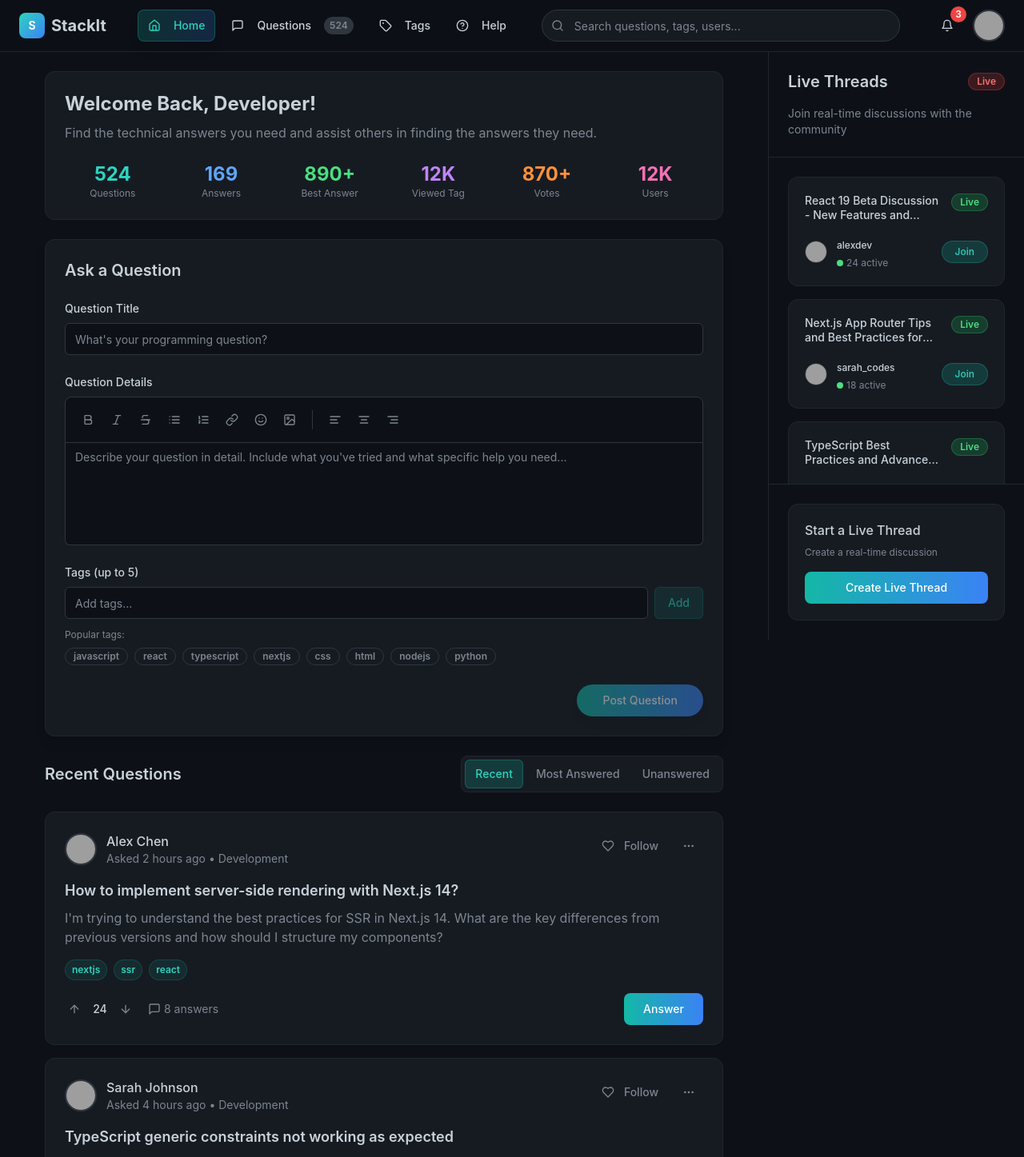
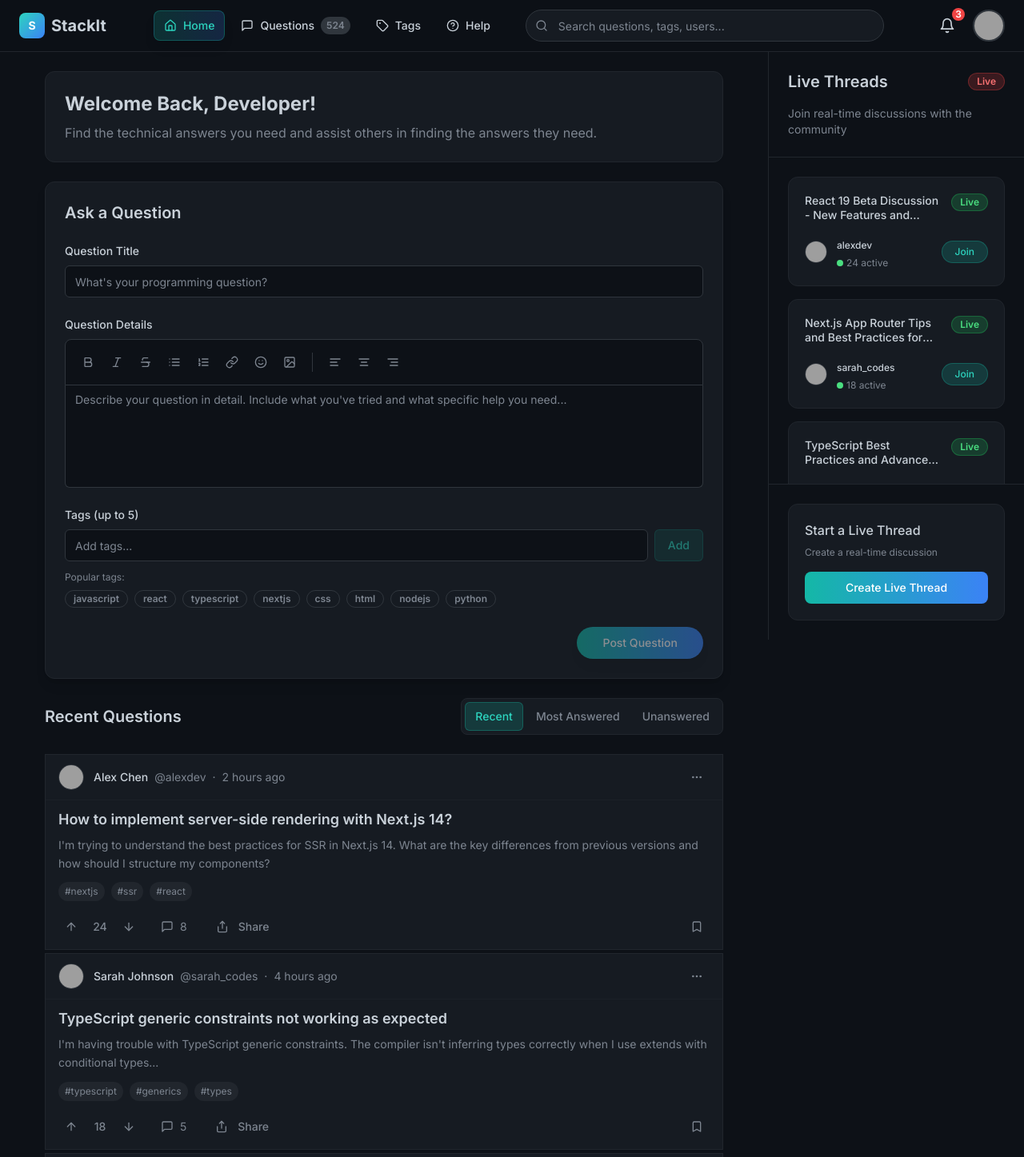
Before and after one commit to ombhanushaliii/VishalMegaMart, a Next.js app in the folder frontend/: page / in a window 1280 px wide. Shown: the top 1447 px of the page at 80% size. Built offline with nearby package versions, Linux system fonts and the light colour scheme; grey boxes are pictures that could not be loaded.

Commit message:
feat: fixed ui, sizing, font, nav

```diff
--- a/frontend/app/globals.css
+++ b/frontend/app/globals.css
@@ -1,3 +1,4 @@
+@import url('https://fonts.googleapis.com/css2?family=Inter:ital,opsz,wght@0,14..32,100..900;1,14..32,100..900&display=swap');
 @tailwind base;
 @tailwind components;
 @tailwind utilities;
@@ -65,6 +66,7 @@
   }
   body {
     @apply bg-background text-foreground;
+    font-family: "Inter", sans-serif;
     font-feature-settings: "rlig" 1, "calt" 1;
   }
 }
--- a/frontend/app/page.tsx
+++ b/frontend/app/page.tsx
@@ -5,7 +5,7 @@ import { Navbar } from "@/components/navbar"
 import { RightSidebar } from "@/components/right-sidebar"
 import { MainContent } from "@/components/main-content"
 
-export type ContentView = "home" | "questions" | "tags" | "help" | "notifications"
+export type ContentView = "home" | "questions" | "tags" | "help" | "notifications" | "profile"
 
 export default function HomePage() {
   const [currentView, setCurrentView] = useState<ContentView>("home")
--- a/frontend/components/main-content.tsx
+++ b/frontend/components/main-content.tsx
@@ -67,37 +67,9 @@ function WelcomeSection() {
   return (
     <div className="bg-[#161B22] rounded-xl border border-[#21262D] p-6">
       <h1 className="text-2xl font-bold text-[#C9D1D9] mb-2">Welcome Back, Developer!</h1>
-      <p className="text-[#7D8590] mb-6">
+      <p className="text-[#7D8590]">
         Find the technical answers you need and assist others in finding the answers they need.
       </p>
-
-      {/* Statistics */}
-      <div className="grid grid-cols-2 md:grid-cols-6 gap-4">
-        <div className="text-center">
-          <div className="text-2xl font-bold text-teal-400">524</div>
-          <div className="text-xs text-[#7D8590]">Questions</div>
-        </div>
-        <div className="text-center">
-          <div className="text-2xl font-bold text-blue-400">169</div>
-          <div className="text-xs text-[#7D8590]">Answers</div>
-        </div>
-        <div className="text-center">
-          <div className="text-2xl font-bold text-green-400">890+</div>
-          <div className="text-xs text-[#7D8590]">Best Answer</div>
-        </div>
-        <div className="text-center">
-          <div className="text-2xl font-bold text-purple-400">12K</div>
-          <div className="text-xs text-[#7D8590]">Viewed Tag</div>
-        </div>
-        <div className="text-center">
-          <div className="text-2xl font-bold text-orange-400">870+</div>
-          <div className="text-xs text-[#7D8590]">Votes</div>
-        </div>
-        <div className="text-center">
-          <div className="text-2xl font-bold text-pink-400">12K</div>
-          <div className="text-xs text-[#7D8590]">Users</div>
-        </div>
-      </div>
     </div>
   )
 }
--- a/frontend/components/navbar.tsx
+++ b/frontend/components/navbar.tsx
@@ -1,6 +1,5 @@
 "use client"
 import { Search, Bell, Home, MessageSquare, Tag, HelpCircle } from "lucide-react"
-import { Button } from "@/components/ui/button"
 import { Input } from "@/components/ui/input"
 import { Avatar, AvatarFallback, AvatarImage } from "@/components/ui/avatar"
 import {
@@ -43,12 +42,11 @@ export function Navbar({ currentView, onViewChange }: NavbarProps) {
           {/* Navigation Items */}
           <div className="hidden lg:flex items-center space-x-2">
             {navigationItems.map((item) => (
-              <Button
+              <button
                 key={item.value}
-                variant="ghost"
                 onClick={() => onViewChange(item.value)}
                 className={cn(
-                  "relative px-3 py-2 text-sm font-medium rounded-lg",
+                  "relative px-3 py-2 text-sm font-medium rounded-lg inline-flex items-center justify-center transition-colors",
                   currentView === item.value
                     ? "bg-gradient-to-r from-teal-500/20 to-blue-500/20 text-teal-400 border border-teal-500/30 shadow-lg"
                     : "text-[#C9D1D9] hover:bg-[#161B22] hover:text-teal-400",
@@ -61,7 +59,7 @@ export function Navbar({ currentView, onViewChange }: NavbarProps) {
                     {item.count}
                   </Badge>
                 )}
-              </Button>
+              </button>
             ))}
           </div>
 
@@ -81,20 +79,18 @@ export function Navbar({ currentView, onViewChange }: NavbarProps) {
         <div className="flex items-center space-x-3 flex-shrink-0">
           {/* Notifications */}
           <div className="relative">
-            <Button
-              variant="ghost"
-              size="icon"
+            <button
               onClick={() => onViewChange("notifications")}
               className={cn(
-                "rounded-full",
+                "rounded-full hover:shadow-lg transition-shadow duration-200 h-10 w-10 inline-flex items-center justify-center",
                 currentView === "notifications"
                   ? "bg-teal-500/20 text-teal-400 border border-teal-500/30"
-                  : "text-[#C9D1D9] hover:bg-[#161B22]",
+                  : "text-[#C9D1D9]",
               )}
             >
               <Bell className="h-5 w-5" />
-            </Button>
-            <Badge className="absolute -top-1 -right-1 h-5 w-5 rounded-full bg-red-500 text-white text-xs flex items-center justify-center p-0">
+            </button>
+            <Badge className="absolute -top-0.5 -right-0.5 h-4 w-4 rounded-full bg-red-500 text-white text-xs flex items-center justify-center p-0">
               3
             </Badge>
           </div>
@@ -102,8 +98,7 @@ export function Navbar({ currentView, onViewChange }: NavbarProps) {
           {/* User menu */}
           <DropdownMenu>
             <DropdownMenuTrigger asChild>
-              <Button
-                variant="ghost"
+              <button
                 className={cn(
                   "relative h-10 w-10 rounded-full transition-all duration-300 hover:scale-110",
                   currentView === "profile" && "ring-2 ring-teal-400 ring-offset-2 ring-offset-[#0D1117]",
@@ -113,11 +108,13 @@ export function Navbar({ currentView, onViewChange }: NavbarProps) {
                   <AvatarImage src="/placeholder.svg?height=40&width=40" alt="User" />
                   <AvatarFallback className="bg-[#161B22] text-[#C9D1D9]">JD</AvatarFallback>
                 </Avatar>
-              </Button>
+              </button>
             </DropdownMenuTrigger>
             <DropdownMenuContent
-              className="w-56 bg-[#161B22] border-[#30363D] text-[#C9D1D9]"
+              className="w-56 bg-[#161B22] border-[#30363D] text-[#C9D1D9] animate-in slide-in-from-top-2 duration-300 ease-in-out"
               align="end"
+              side="bottom"
+              sideOffset={4}
             >
               <DropdownMenuItem
                 className={cn("hover:bg-[#21262D] cursor-pointer transition-colors duration-200")}
@@ -138,13 +135,11 @@ export function Navbar({ currentView, onViewChange }: NavbarProps) {
       <div className="lg:hidden border-t border-[#21262D] bg-[#0D1117]">
         <div className="flex flex-wrap justify-between px-4 py-2">
           {navigationItems.slice(0, 4).map((item) => (
-            <Button
+            <button
               key={item.value}
-              variant="ghost"
-              size="sm"
               onClick={() => onViewChange(item.value)}
               className={cn(
-                "flex-1 text-xs",
+                "flex-1 text-xs h-9 rounded-md px-3 inline-flex items-center justify-center gap-2 whitespace-nowrap font-medium transition-colors hover:bg-accent hover:text-accent-foreground",
                 currentView === item.value
                   ? "bg-teal-500/20 text-teal-400"
                   : "text-[#7D8590] hover:text-[#C9D1D9]",
@@ -152,7 +147,7 @@ export function Navbar({ currentView, onViewChange }: NavbarProps) {
             >
               <item.icon className="h-3 w-3 mr-1" />
               {item.label}
-            </Button>
+            </button>
           ))}
         </div>
       </div>
--- a/frontend/components/question-feed.tsx
+++ b/frontend/components/question-feed.tsx
@@ -166,65 +166,57 @@ export function QuestionFeed({ onQuestionSelect }: QuestionFeedProps) {
         </div>
       </div>
 
-      <div className="space-y-3 md:space-y-4">
+      <div className="space-y-1">
         {filteredQuestions.map((question) => (
-          <div
+          <article
             key={question.id}
-            className="bg-[#161B22] rounded-xl border border-[#21262D] p-3 sm:p-4 md:p-6 hover:border-[#30363D] transition-all duration-300 group cursor-pointer hover:shadow-lg hover:scale-[1.01]"
+            className="bg-[#161B22] border border-[#21262D] hover:border-[#30363D] transition-colors cursor-pointer"
             onClick={() => onQuestionSelect?.(question.id)}
           >
-            {/* Question Header */}
-            <div className="flex items-start justify-between mb-3 md:mb-4 gap-2">
-              <div className="flex items-center space-x-2 md:space-x-3 min-w-0 flex-1">
-                <Avatar className="h-8 w-8 sm:h-10 sm:w-10 border-2 border-[#30363D] transition-all duration-300 group-hover:border-teal-400 flex-shrink-0">
+            {/* Post Header */}
+            <div className="px-4 py-3 border-b border-[#21262D]/50">
+              <div className="flex items-center gap-3">
+                <Avatar className="h-8 w-8 border border-[#30363D]">
                   <AvatarImage src={question.author.avatar || "/placeholder.svg"} alt={question.author.name} />
-                  <AvatarFallback className="bg-[#21262D] text-[#C9D1D9] text-xs sm:text-sm">
+                  <AvatarFallback className="bg-[#21262D] text-[#C9D1D9] text-sm font-medium">
                     {question.author.name
                       .split(" ")
                       .map((n) => n[0])
                       .join("")}
                   </AvatarFallback>
                 </Avatar>
-                <div className="min-w-0 flex-1">
-                  <p className="font-medium text-[#C9D1D9] text-sm sm:text-base truncate">{question.author.name}</p>
-                  <p className="text-xs sm:text-sm text-[#7D8590] truncate">Asked {question.timeAgo} • Development</p>
+                <div className="flex-1 min-w-0">
+                  <div className="flex items-center gap-2">
+                    <span className="font-medium text-[#C9D1D9] text-sm truncate">{question.author.name}</span>
+                    <span className="text-[#7D8590] text-sm">@{question.author.username}</span>
+                    <span className="text-[#7D8590] text-sm">·</span>
+                    <span className="text-[#7D8590] text-sm">{question.timeAgo}</span>
                   </div>
                 </div>
-
-              <div className="flex items-center space-x-1 md:space-x-2 flex-shrink-0">
-                <Button
-                  variant="ghost"
-                  size="sm"
-                  className="text-[#7D8590] hover:text-teal-400 transition-all duration-200 hover:scale-105 text-xs sm:text-sm px-2 sm:px-3"
-                  onClick={(e) => e.stopPropagation()}
-                >
-                  <Heart className="h-3 w-3 sm:h-4 sm:w-4 mr-1" />
-                  <span className="hidden sm:inline">Follow</span>
-                </Button>
                 <DropdownMenu>
                   <DropdownMenuTrigger asChild>
                     <Button
                       variant="ghost"
                       size="icon"
-                      className="text-[#7D8590] hover:text-[#C9D1D9] hover:bg-[#21262D] transition-all duration-200 hover:scale-110 h-8 w-8 sm:h-9 sm:w-9"
+                      className="h-8 w-8 text-[#7D8590] hover:text-[#C9D1D9] hover:bg-[#21262D] rounded-full"
                       onClick={(e) => e.stopPropagation()}
                     >
-                      <MoreHorizontal className="h-3 w-3 sm:h-4 sm:w-4" />
+                      <MoreHorizontal className="h-4 w-4" />
                     </Button>
                   </DropdownMenuTrigger>
                   <DropdownMenuContent
-                    className="bg-[#161B22] border-[#30363D] text-[#C9D1D9] animate-in slide-in-from-top-2 duration-200"
+                    className="bg-[#161B22] border-[#30363D] text-[#C9D1D9]"
                     align="end"
                   >
-                    <DropdownMenuItem className="hover:bg-[#21262D] cursor-pointer transition-colors duration-200">
+                    <DropdownMenuItem className="hover:bg-[#21262D] cursor-pointer">
                       <Share className="h-4 w-4 mr-2" />
                       Share
                     </DropdownMenuItem>
-                    <DropdownMenuItem className="hover:bg-[#21262D] cursor-pointer transition-colors duration-200">
+                    <DropdownMenuItem className="hover:bg-[#21262D] cursor-pointer">
                       <Bookmark className="h-4 w-4 mr-2" />
                       Bookmark
                     </DropdownMenuItem>
-                    <DropdownMenuItem className="hover:bg-[#21262D] cursor-pointer text-red-400 transition-colors duration-200">
+                    <DropdownMenuItem className="hover:bg-[#21262D] cursor-pointer text-red-400">
                       Report
                     </DropdownMenuItem>
                   </DropdownMenuContent>
@@ -232,72 +224,82 @@ export function QuestionFeed({ onQuestionSelect }: QuestionFeedProps) {
               </div>
             </div>
 
-            {/* Question Content */}
-            <div className="mb-3 md:mb-4">
-              <h3 className="text-base sm:text-lg font-semibold text-[#C9D1D9] mb-2 group-hover:text-teal-400 transition-colors duration-300 line-clamp-2">
+            {/* Post Content */}
+            <div className="px-4 py-3">
+              <h2 className="text-[#C9D1D9] text-lg font-semibold mb-2 leading-snug">
                 {question.title}
-              </h3>
-              <p className="text-[#7D8590] leading-relaxed text-sm sm:text-base line-clamp-2 sm:line-clamp-3">{question.content}</p>
-            </div>
+              </h2>
+              <p className="text-[#7D8590] text-sm leading-relaxed mb-3 line-clamp-3">
+                {question.content}
+              </p>
 
               {/* Tags */}
-            <div className="flex flex-wrap gap-1 sm:gap-2 mb-3 md:mb-4">
+              <div className="flex flex-wrap gap-2 mb-4">
                 {question.tags.map((tag) => (
                   <Badge
                     key={tag}
-                  variant="secondary"
-                  className="bg-teal-500/10 text-teal-400 border border-teal-500/20 hover:bg-teal-500/20 cursor-pointer transition-all duration-200 hover:scale-105 text-xs px-2 py-1"
+                    className="bg-[#21262D] text-[#7D8590] hover:bg-[#30363D] hover:text-[#C9D1D9] border-0 text-xs px-2 py-1 rounded-full font-normal cursor-pointer transition-colors"
                     onClick={(e) => e.stopPropagation()}
                   >
-                  {tag}
+                    #{tag}
                   </Badge>
                 ))}
               </div>
 
-            {/* Actions and Stats */}
-            <div className="flex flex-col sm:flex-row items-start sm:items-center justify-between gap-3 sm:gap-0">
-              <div className="flex items-center space-x-3 sm:space-x-4 w-full sm:w-auto">
-                {/* Voting */}
-                <div className="flex items-center space-x-1">
+              {/* Engagement Bar */}
+              <div className="flex items-center justify-between text-[#7D8590] text-sm">
+                <div className="flex items-center gap-6">
+                  {/* Upvote/Downvote */}
+                  <div className="flex items-center gap-1">
                     <Button
                       variant="ghost"
                       size="sm"
-                    className="text-[#7D8590] hover:text-green-400 hover:bg-green-500/10 p-1 transition-all duration-200 hover:scale-110"
+                      className="h-8 w-8 p-0 text-[#7D8590] hover:text-green-400 hover:bg-green-500/10 rounded-full"
                       onClick={(e) => e.stopPropagation()}
                     >
-                    <ArrowUp className="h-3 w-3 sm:h-4 sm:w-4" />
+                      <ArrowUp className="h-4 w-4" />
                     </Button>
-                  <span className="text-xs sm:text-sm font-medium text-[#C9D1D9] min-w-[1.5rem] sm:min-w-[2rem] text-center">
-                    {question.stats.votes}
-                  </span>
+                    <span className="min-w-[2rem] text-center font-medium">{question.stats.votes}</span>
                     <Button
                       variant="ghost"
                       size="sm"
-                    className="text-[#7D8590] hover:text-red-400 hover:bg-red-500/10 p-1 transition-all duration-200 hover:scale-110"
+                      className="h-8 w-8 p-0 text-[#7D8590] hover:text-red-400 hover:bg-red-500/10 rounded-full"
                       onClick={(e) => e.stopPropagation()}
                     >
-                    <ArrowDown className="h-3 w-3 sm:h-4 sm:w-4" />
+                      <ArrowDown className="h-4 w-4" />
                     </Button>
                   </div>
 
-                {/* Stats */}
-                <div className="flex items-center space-x-3 sm:space-x-4 text-xs sm:text-sm text-[#7D8590]">
-                  <div className="flex items-center space-x-1">
-                    <MessageSquare className="h-3 w-3 sm:h-4 sm:w-4" />
-                    <span>{question.stats.answers} answers</span>
-                  </div>
-                </div>
+                  {/* Comments */}
+                  <div className="flex items-center gap-2 hover:text-[#C9D1D9] cursor-pointer transition-colors">
+                    <MessageSquare className="h-4 w-4" />
+                    <span>{question.stats.answers}</span>
                   </div>
 
-              {/* Answer Button */}
+                  {/* Share */}
                   <Button
-                className="bg-gradient-to-r from-teal-500 to-blue-500 hover:from-teal-600 hover:to-blue-600 text-white rounded-lg px-4 sm:px-6 py-2 font-medium transition-all duration-300 hover:scale-105 hover:shadow-lg text-sm w-full sm:w-auto"
+                    variant="ghost"
+                    size="sm"
+                    className="h-8 px-3 text-[#7D8590] hover:text-[#C9D1D9] hover:bg-[#21262D] rounded-full transition-colors"
                     onClick={(e) => e.stopPropagation()}
                   >
-                Answer
+                    <Share className="h-4 w-4 mr-1" />
+                    Share
+                  </Button>
+                </div>
+
+                {/* Save */}
+                <Button
+                  variant="ghost"
+                  size="sm"
+                  className="h-8 w-8 p-0 text-[#7D8590] hover:text-[#C9D1D9] hover:bg-[#21262D] rounded-full"
+                  onClick={(e) => e.stopPropagation()}
+                >
+                  <Bookmark className="h-4 w-4" />
                 </Button>
               </div>
             </div>
+          </article>
         ))}
       </div>
 
--- a/frontend/components/right-sidebar.tsx
+++ b/frontend/components/right-sidebar.tsx
@@ -90,7 +90,7 @@ export function RightSidebar({ onLiveThreadSelect }: RightSidebarProps) {
         <div className="p-6 border-b border-[#21262D]">
           <div className="flex items-center justify-between mb-4">
             <h2 className="text-xl font-semibold text-[#C9D1D9]">Live Threads</h2>
-            <Badge className="bg-red-500/20 text-red-400 border-red-500/30 animate-pulse">Live</Badge>
+            <Badge className="bg-red-500/20 text-red-400 border-red-500/30">Live</Badge>
           </div>
           <p className="text-sm text-[#7D8590]">Join real-time discussions with the community</p>
         </div>
@@ -109,7 +109,7 @@ export function RightSidebar({ onLiveThreadSelect }: RightSidebarProps) {
                     <h3 className="font-medium text-[#C9D1D9] text-sm leading-tight group-hover:text-teal-400 line-clamp-2">
                       {thread.title}
                     </h3>
-                    <Badge className="bg-green-500/20 text-green-400 border-green-500/30 text-xs ml-3 flex-shrink-0 animate-pulse">
+                    <Badge className="bg-green-500/20 text-green-400 border-green-500/30 text-xs ml-3 flex-shrink-0">
                       Live
                     </Badge>
                   </div>
@@ -125,7 +125,7 @@ export function RightSidebar({ onLiveThreadSelect }: RightSidebarProps) {
                       <div>
                         <span className="text-xs text-[#C9D1D9] font-medium">{thread.creator}</span>
                         <div className="flex items-center space-x-1 mt-1">
-                          <div className="w-2 h-2 bg-green-400 rounded-full animate-pulse"></div>
+                          <div className="w-2 h-2 bg-green-400 rounded-full"></div>
                           <span className="text-xs text-[#7D8590]">{thread.participants} active</span>
                         </div>
                       </div>
```
Lines whose indentation alone changed are shown as unchanged.
